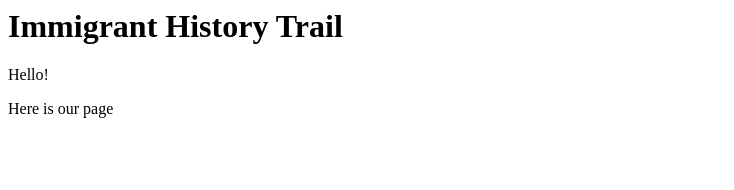
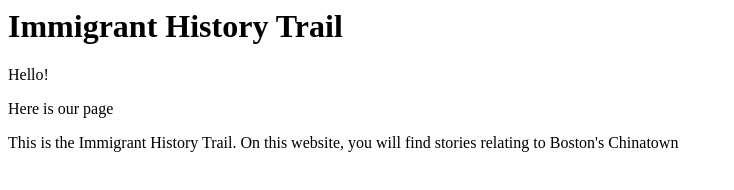
Before and after one commit to penguinsarecool/immigranthistorytrail, a plain HTML site: page index.html in a window 1280 px wide. Shown: the whole page, without its empty margins (0-734 px from the left). Drawn offline with Linux system fonts and the light colour scheme.

Commit message:
added an introduction

```diff
--- a/index.html
+++ b/index.html
@@ -1,3 +1,5 @@
 <h1>Immigrant History Trail</h1>
 <p>Hello!</p>
 <p>Here is our page</p>
+
+<p>This is the Immigrant History Trail. On this website, you will find stories relating to Boston's Chinatown</p>
```
